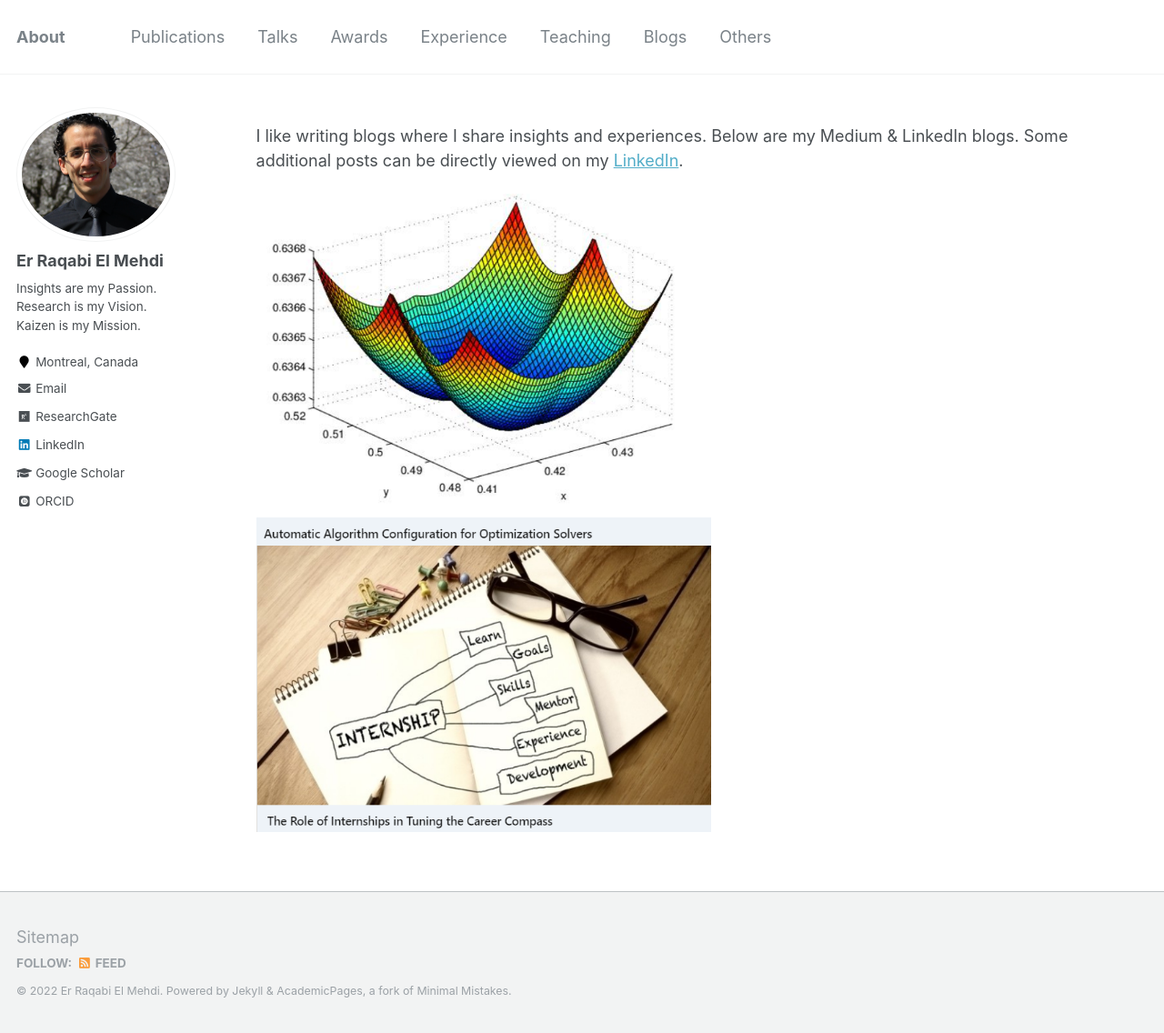
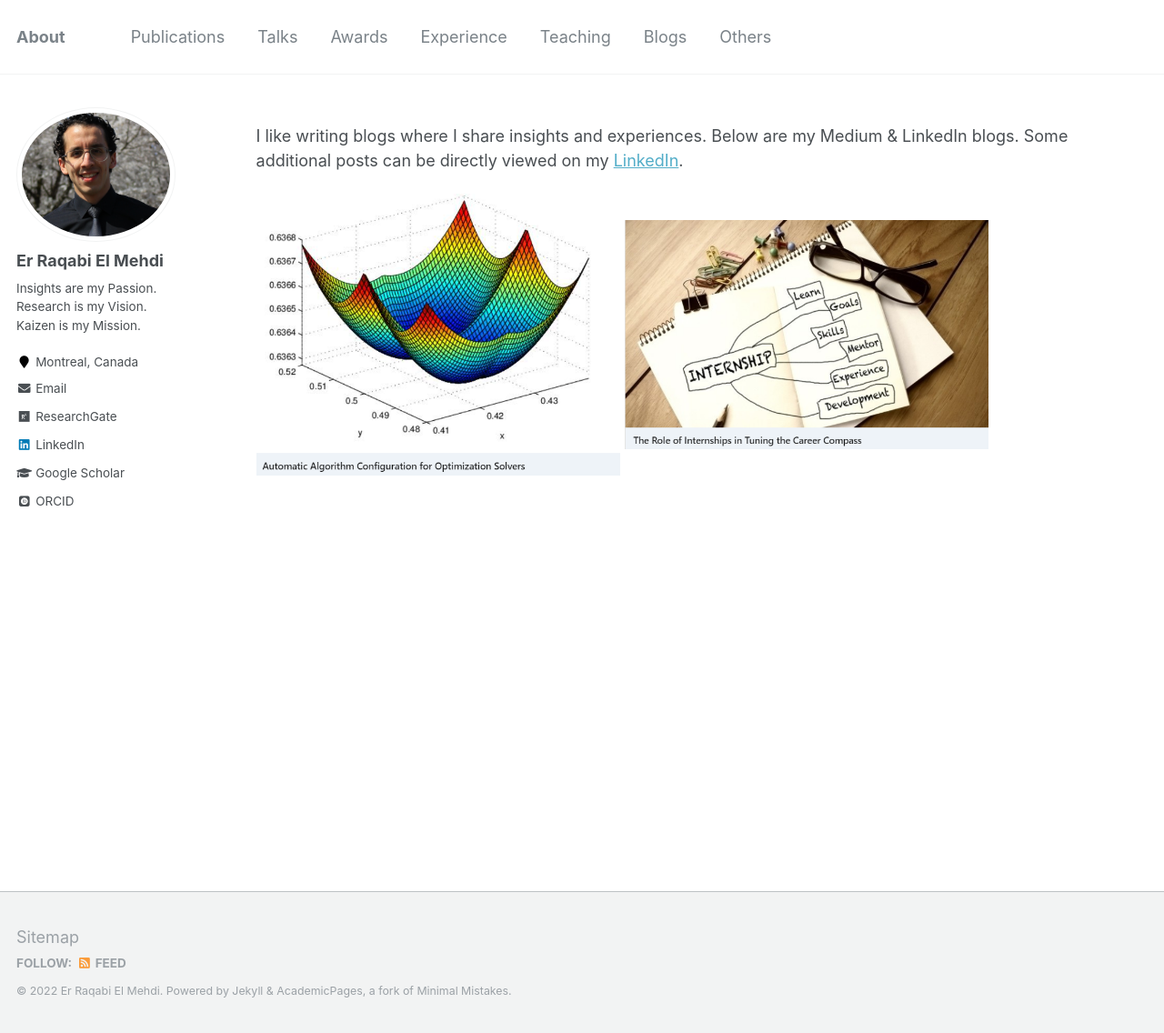
Before and after one commit to RqbMedi/rqbmedi.github.io, a Jekyll site: the page built from _pages/portfolio.md, in a window 1280 px wide and 1136 px high. Shown: the whole window at 91% size. Built offline with Jekyll 4.4.1, drawn with Linux system fonts in a browser that asks for light colours; some web fonts are replaced.

Commit message:
Update portfolio.md

```diff
--- a/_pages/portfolio.md
+++ b/_pages/portfolio.md
@@ -7,4 +7,4 @@ author_profile: true
 
 I like writing blogs where I share insights and experiences. Below are my Medium & LinkedIn blogs. Some additional posts can be directly viewed on my [LinkedIn](https://www.linkedin.com/in/rqbmedi).
 
-[<img src="http://rqbmedi.github.io/images/Medium_Article_14.png" width="500" height="500" />](https://erraqabielmehdi.medium.com/automatic-algorithm-configuration-for-optimization-solvers-66ac3861a233) [<img src="http://rqbmedi.github.io/images/LinkedIn_Article_18.png" width="500" height="500" />](https://www.linkedin.com/pulse/role-internships-tuning-career-compass-er-raqabi-el-mehdi-%E3%83%A9%E3%82%AB%E3%83%93-%E3%83%A1%E3%83%87%E3%82%A3/)
+[<img src="http://rqbmedi.github.io/images/Medium_Article_14.png" width="400" height="400" />](https://erraqabielmehdi.medium.com/automatic-algorithm-configuration-for-optimization-solvers-66ac3861a233) [<img src="http://rqbmedi.github.io/images/LinkedIn_Article_18.png" width="400" height="400" />](https://www.linkedin.com/pulse/role-internships-tuning-career-compass-er-raqabi-el-mehdi-%E3%83%A9%E3%82%AB%E3%83%93-%E3%83%A1%E3%83%87%E3%82%A3/)
```
